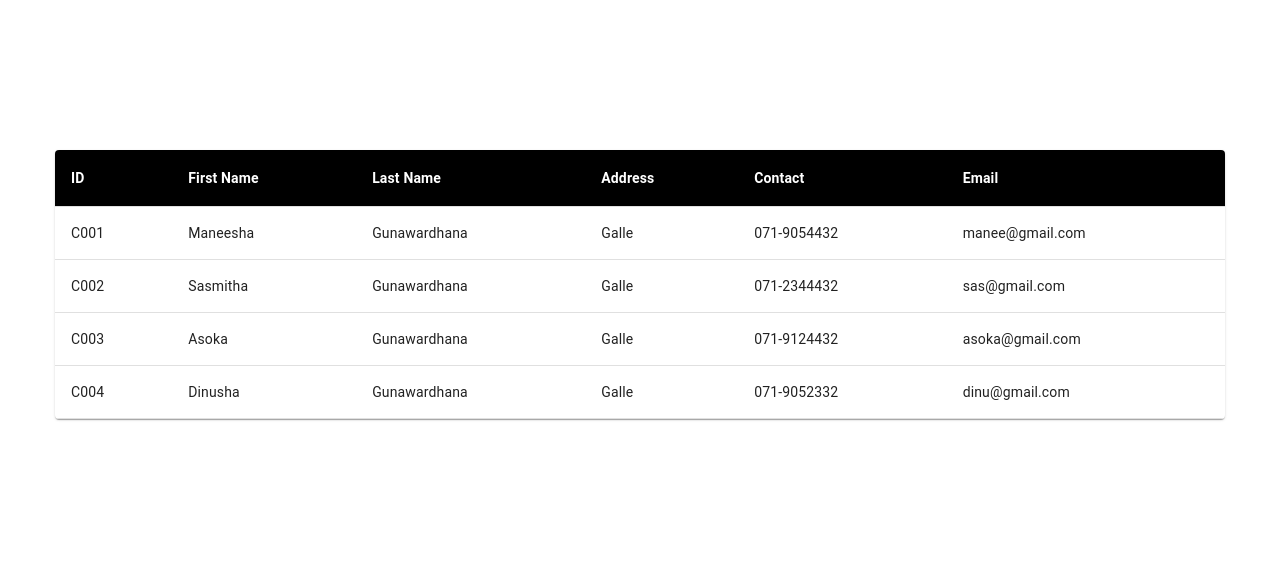
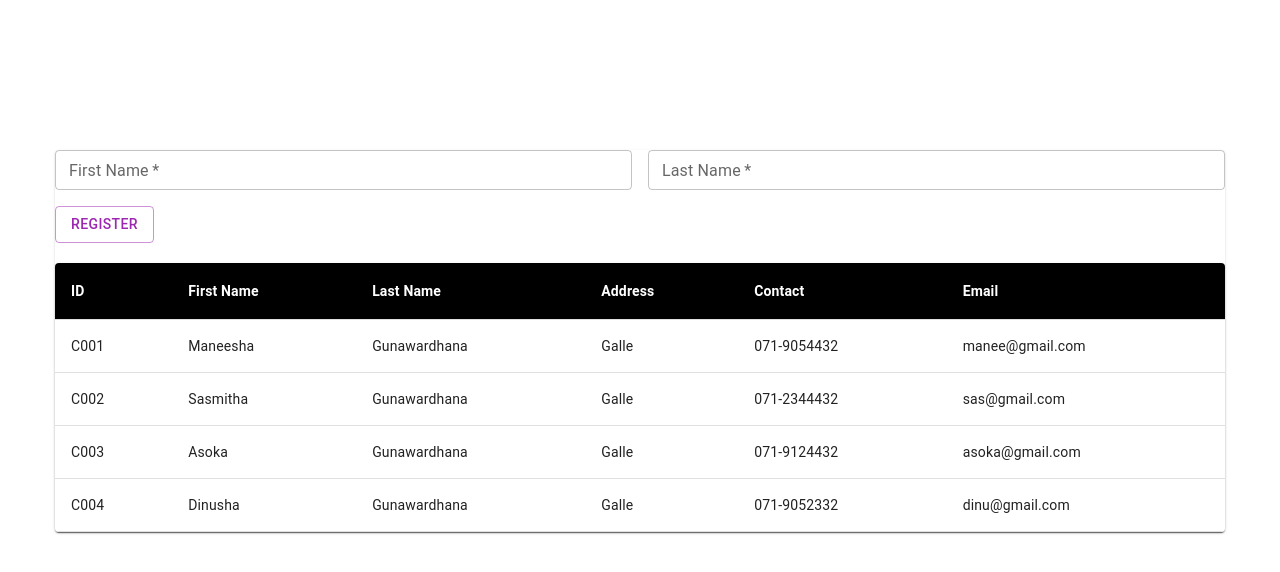
Before and after one commit to mGunawardhana/The_Travellar_App-mongo-express-react-node_-MERN-, a React (Create React App) app: page / in a window 1280 px wide. Shown: the top 572 px of the page. Built offline with nearby package versions, Linux system fonts and the light colour scheme.

Commit message:
content update

```diff
--- a/src/pages/customer/CustomerForm.tsx
+++ b/src/pages/customer/CustomerForm.tsx
@@ -8,13 +8,52 @@ import {
   TableRow,
   TableCell,
   Paper,
+  TextField,
+  Button,
+  Link,
+  Stack,
 } from "@mui/material";
 
 const CustomerForm = () => {
   return (
     <section className="my-[70px] xl:my-[150px]">
       <div className="container mx-auto">
-        <TableContainer component={Paper}>
+        <Paper>
+          <React.Fragment>
+            {/* <h2>Register Form</h2> */}
+            {/* <form onSubmit={handleSubmit} action={<Link to="/login" />}> */}
+            <form>
+              <Stack spacing={2} direction="row" sx={{ marginBottom: 2 }}>
+                <TextField
+                  type="text"
+                  variant="outlined"
+                  color="secondary"
+                  label="First Name"
+                  size="small"
+                  fullWidth
+                  required
+                />
+                <TextField
+                  type="text"
+                  variant="outlined"
+                  color="secondary"
+                  label="Last Name"
+                  size="small"
+                  fullWidth
+                  required
+                />
+              </Stack>
+
+              <Button variant="outlined" color="secondary" type="submit">
+                Register
+              </Button>
+            </form>
+            {/* <small>
+              <Link to="/login">`Login Here</Link>
+            </small> */}
+          </React.Fragment>
+
+          <TableContainer component={Paper} className="mt-5">
             <Table aria-label="simple table">
               <TableHead>
                 <TableRow className="bg-black">
@@ -76,6 +115,7 @@ const CustomerForm = () => {
               </TableBody>
             </Table>
           </TableContainer>
+        </Paper>
       </div>
     </section>
   );
```
Lines whose indentation alone changed are shown as unchanged.
